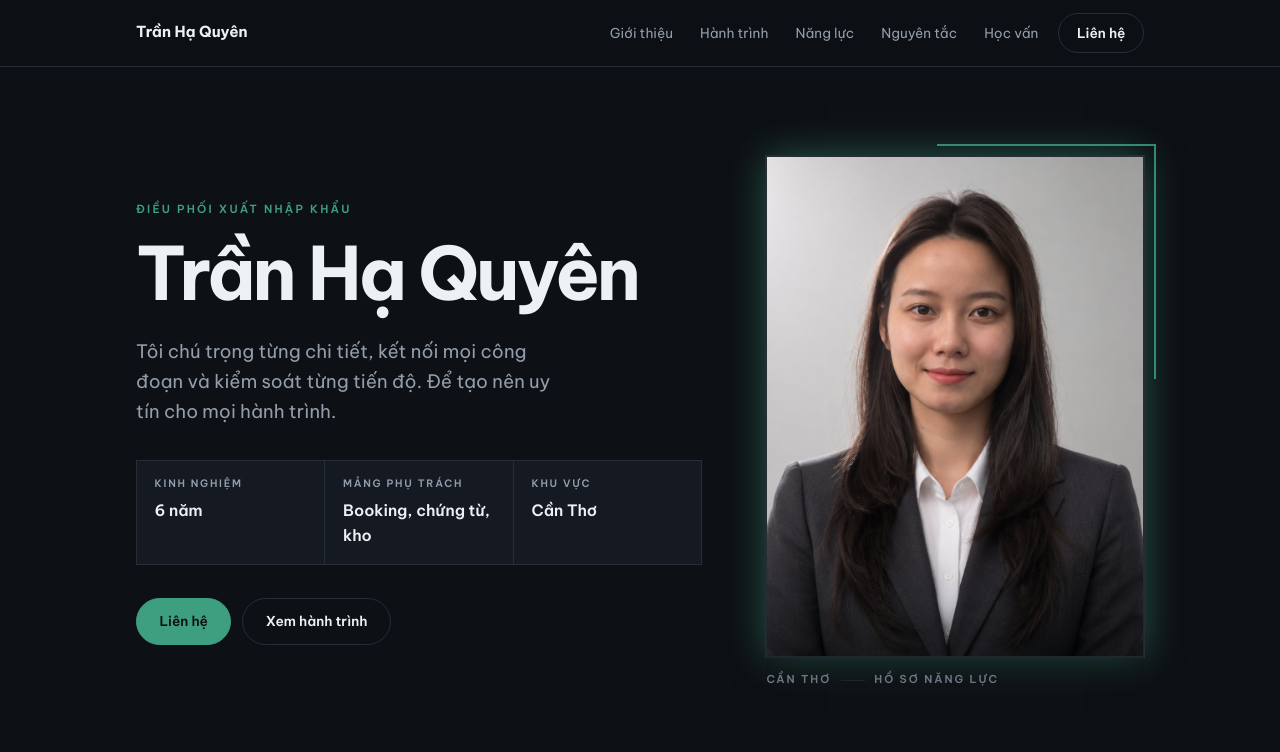
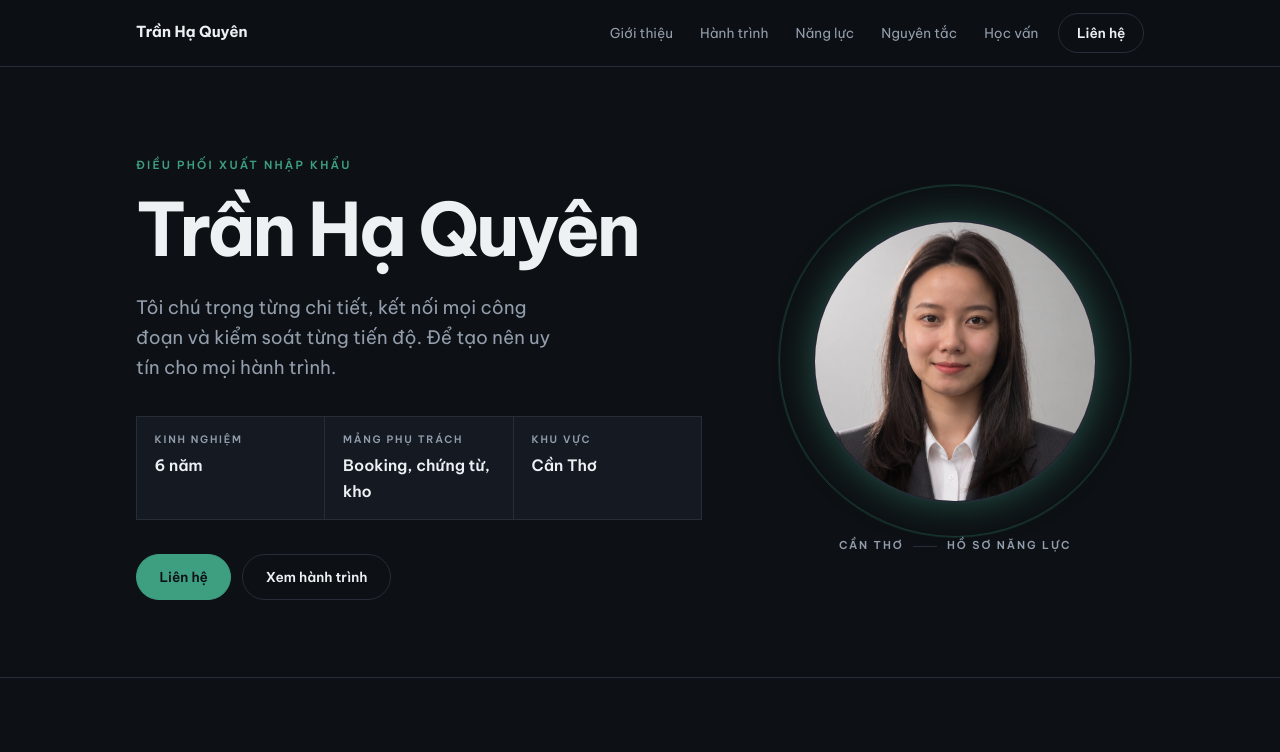
Before and after one commit to ncaothuyanh/portfolio-tran-ha-quyen, a plain HTML site: page website-timeline/index.html in a window 1280 px wide. Shown: the top 752 px of the page. Drawn offline with Linux system fonts and the light colour scheme.

Commit message:
Doi avatar hero thanh hinh tron co vien sang, thay anh DHCT that

```diff
--- a/website-timeline/index.html
+++ b/website-timeline/index.html
@@ -52,7 +52,12 @@
         </div>
       </div>
       <figure class="hero__fig">
-        <img src="assets/headshot.jpg" alt="Chân dung Trần Hạ Quyên" width="900" height="1195" fetchpriority="high" decoding="async">
+        <span class="hero__stage">
+          <span class="hero__ring" aria-hidden="true"></span>
+          <span class="hero__photo">
+            <img src="assets/headshot.jpg" alt="Chân dung Trần Hạ Quyên" width="900" height="1195" fetchpriority="high" decoding="async">
+          </span>
+        </span>
         <figcaption class="hero__cap"><span>Cần Thơ</span><i aria-hidden="true"></i><span>Hồ sơ năng lực</span></figcaption>
       </figure>
     </div>
@@ -119,8 +124,7 @@
                 <li>Chứng chỉ Xuất nhập khẩu thực hành tháng 2 năm 2020, IELTS 5.5 tháng 11 năm 2020</li>
               </ul>
               <figure class="stop__fig">
-                <img src="assets/era-2016.jpg" alt="Cổng chính Trường Đại học Cần Thơ" width="1600" height="1200" loading="lazy" decoding="async">
-                <figcaption class="stop__credit">Trường Đại học Cần Thơ. Ảnh: Kauffner, <a href="https://creativecommons.org/licenses/by-sa/3.0/" rel="license noopener" target="_blank">CC BY-SA 3.0</a>, qua <a href="https://commons.wikimedia.org/wiki/File:Cantho_University.JPG" rel="noopener" target="_blank">Wikimedia Commons</a></figcaption>
+                <img src="assets/dhct.png" alt="Trường Đại học Cần Thơ" width="730" height="445" loading="lazy" decoding="async">
               </figure>
             </div>
           </li>
--- a/website-timeline/styles.css
+++ b/website-timeline/styles.css
@@ -119,24 +119,29 @@ main { counter-reset: sec; }
 .quick dd { margin: 0.3rem 0 0; font-size: 0.98rem; font-weight: 600; }
 .hero__cta { display: flex; flex-wrap: wrap; gap: 0.7rem; margin-top: 2.1rem; }
 
-.hero__fig { position: relative; margin: 0; order: -1; }
-.hero__fig::before {
-  position: absolute; z-index: 0; content: "";
-  top: -12px; right: -12px; width: 58%; height: 44%;
-  border-top: 2px solid var(--accent); border-right: 2px solid var(--accent);
-  opacity: 0.85;
+.hero__fig {
+  position: relative; margin: 0 auto; order: -1; display: flex; flex-direction: column;
+  align-items: center; gap: 1rem; width: min(22rem, 74vw);
 }
-.hero__fig img {
-  position: relative; z-index: 1; width: 100%; border: 1px solid var(--line);
+.hero__stage { position: relative; width: 100%; aspect-ratio: 1; }
+.hero__ring {
+  position: absolute; inset: -5%; border-radius: 50%;
+  border: 1px solid color-mix(in srgb, var(--accent) 40%, transparent);
+  box-shadow: 0 0 0 1px color-mix(in srgb, var(--accent) 14%, transparent);
+  animation: heroRing 5.5s ease-in-out infinite;
+}
+@keyframes heroRing {
+  0%, 100% { opacity: 0.5; box-shadow: 0 0 0 1px color-mix(in srgb, var(--accent) 10%, transparent); }
+  50% { opacity: 0.85; box-shadow: 0 0 0 1px color-mix(in srgb, var(--accent) 24%, transparent); }
+}
+.hero__photo {
+  position: absolute; inset: 0; margin: auto; width: 88%; aspect-ratio: 1; border-radius: 50%;
+  overflow: hidden; border: 1px solid var(--line);
   animation: heroGlow 4.5s ease-in-out infinite;
 }
-.hero__fig::after {
-  position: absolute; z-index: 2; inset: 0; content: "";
-  background: linear-gradient(180deg, transparent 72%, color-mix(in srgb, var(--ink) 30%, transparent) 100%);
-  pointer-events: none;
-}
+.hero__photo img { width: 100%; height: 100%; object-fit: cover; object-position: 50% 18%; }
 .hero__cap {
-  position: relative; z-index: 1; display: flex; align-items: center; gap: 0.6rem; margin: 0.9rem 0 0;
+  display: flex; align-items: center; gap: 0.6rem; margin: 0;
   color: var(--dim); font-size: 0.68rem; font-weight: 600; letter-spacing: 0.18em; text-transform: uppercase;
 }
 .hero__cap i { width: 1.5rem; height: 1px; background: var(--line); }
@@ -145,7 +150,10 @@ main { counter-reset: sec; }
   50% { box-shadow: 0 0 0 1px var(--line), 0 0 38px -2px color-mix(in srgb, var(--accent) 55%, transparent); }
 }
 @media (min-width: 48rem) { .quick { grid-template-columns: repeat(3, 1fr); } }
-@media (min-width: 60rem) { .hero__in { grid-template-columns: 1.2fr 0.8fr; } .hero__fig { order: 0; } }
+@media (min-width: 60rem) {
+  .hero__in { grid-template-columns: 1.2fr 0.8fr; }
+  .hero__fig { order: 0; width: min(20rem, 100%); }
+}
 
 /* ---- gioi thieu ---- */
 .intro { padding: clamp(3rem, 6vw, 5rem) 0; border-top: 1px solid var(--line); }
@@ -384,6 +392,7 @@ main { counter-reset: sec; }
   .tl__car { display: none; }
   .tl__fill { transform: scaleY(1); }
   .stop .stop__dot { border-color: var(--accent); background: var(--accent); }
-  .hero__fig img { animation: none; }
+  .hero__photo { animation: none; }
+  .hero__ring { animation: none; }
   .tl__beam { animation: none; opacity: 0.6; }
 }
```
Also changed, not shown: website-timeline/assets/dhct.png (added).
